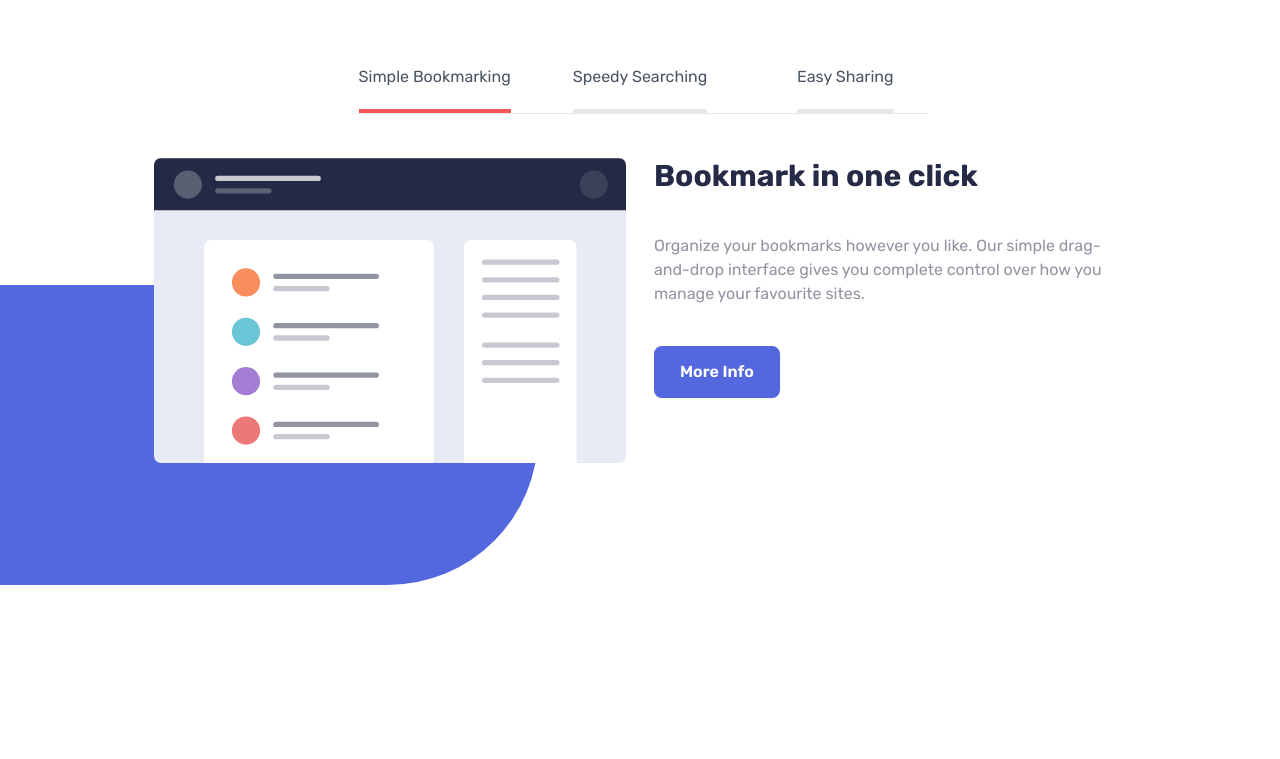
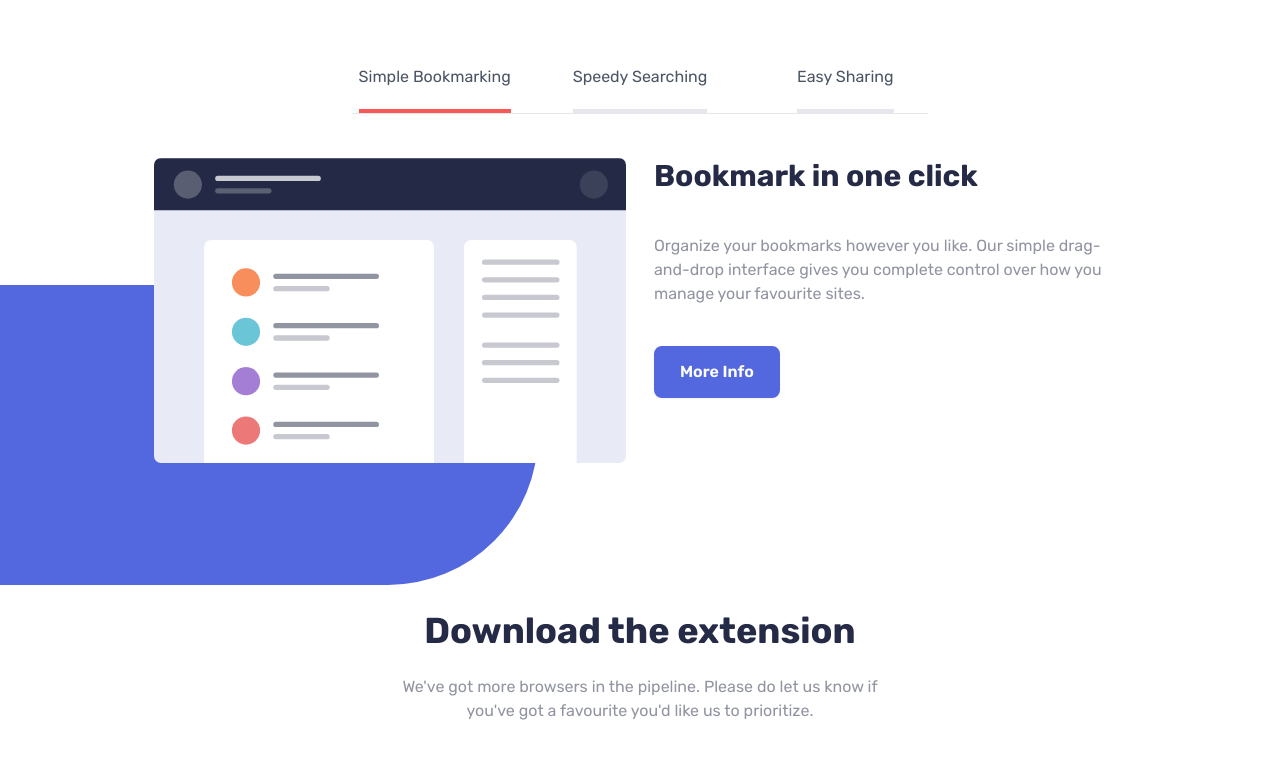
Before and after one commit to Meetkamal256/Bookmark-website, a website: page public/index.html in a window 1280 px wide. Shown: the part 903-1662 px from the top of the page. Before the commit the page ends 1514 px from the top, so only its background shows below. Drawn offline with Linux system fonts and the light colour scheme.

Commit message:
download heading section done

```diff
--- a/public/index.html
+++ b/public/index.html
@@ -168,7 +168,9 @@
         <!-- Tabs panel -->
         <div id="panels" class="container mx-auto">
           <!-- Panel 1-->
-          <div class="flex flex-col py-5 md:flex-row md:space-x-7 panel panel-1">
+          <div
+            class="flex flex-col py-5 md:flex-row md:space-x-7 panel panel-1"
+          >
             <!-- Image -->
             <div class="flex justify-center md:w-1/2">
               <img
@@ -201,7 +203,9 @@
           </div>
 
           <!-- Panel 2 -->
-          <div class="flex flex-col hidden py-5 md:flex-row md:space-x-7 panel panel-2">
+          <div
+            class="flex flex-col hidden py-5 md:flex-row md:space-x-7 panel panel-2"
+          >
             <!-- Image -->
             <div class="flex justify-center md:w-1/2">
               <img
@@ -233,7 +237,9 @@
           </div>
 
           <!-- Panel 3 -->
-          <div class="flex flex-col hidden py-5 md:flex-row md:space-x-7 panel panel-3">
+          <div
+            class="flex flex-col hidden py-5 md:flex-row md:space-x-7 panel panel-3"
+          >
             <!-- Image -->
             <div class="flex justify-center md:w-1/2">
               <img
@@ -266,5 +272,18 @@
         </div>
       </div>
     </section>
+
+    <!-- Download heading section -->
+    <section id="download">
+      <div class="container flex flex-col space-y-6 items-center mx-auto text-center px-6 mb-32">
+        <h2 class="text-veryDarkBlue font-bold text-3xl md:text-4xl">
+          Download the extension
+        </h2>
+        <p class="max-w-lg text-grayishBlue">
+          We've got more browsers in the pipeline. Please do let us know if
+          you've got a favourite you'd like us to prioritize.
+        </p>
+      </div>
+    </section>
   </body>
 </html>
--- a/public/js/script.js
+++ b/public/js/script.js
@@ -46,6 +46,7 @@ function onTabClick(e){
     // activate a new tab and panel based on the target
     e.target.classList.add('border-softRed', 'border-b-4');
     const classString = e.target.getAttribute('data-target');
-    document.getElementsByClassName(classString)[0]
+    document.getElementById('panels')
+    .getElementsByClassName(classString)[0]
     .classList.remove('hidden');
 }
```
Also changed, not shown: public/styles.css.
